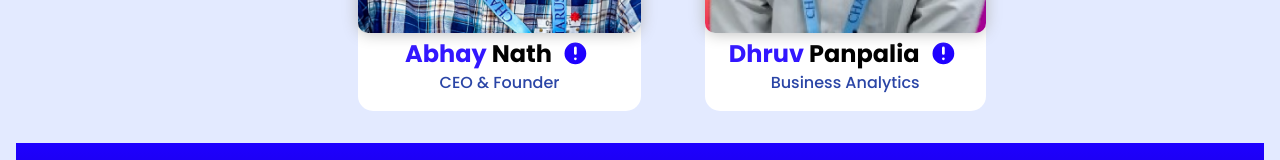
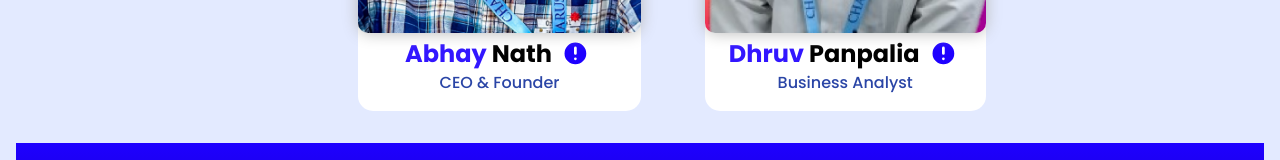
Before and after one commit to AbhayNath001/BongTech_Insights, a React (Create React App) app in the folder startup-comapany/: page /team in a window 1280 px wide. Shown: the part 904-1064 px from the top of the page. Built offline with nearby package versions, Linux system fonts and the light colour scheme.

Commit message:
Add files via upload
changes the team and about and internship section

```diff
--- a/startup-comapany/src/Navbar_components/Team.jsx
+++ b/startup-comapany/src/Navbar_components/Team.jsx
@@ -53,7 +53,7 @@ function Contact() {
             </div>
           </div>
           <h2><span>Dhruv</span> Panpalia <a href="https://www.linkedin.com/in/dhruv-panpalia-744a28226/details/skills/"><HiExclamationCircle class="share_icon" /></a></h2>
-          <p>Business Analytics</p>
+          <p>Business Analyst</p>
         </div>
 {/* -------------------------------------------------------------------------- */}
       </div>
```
